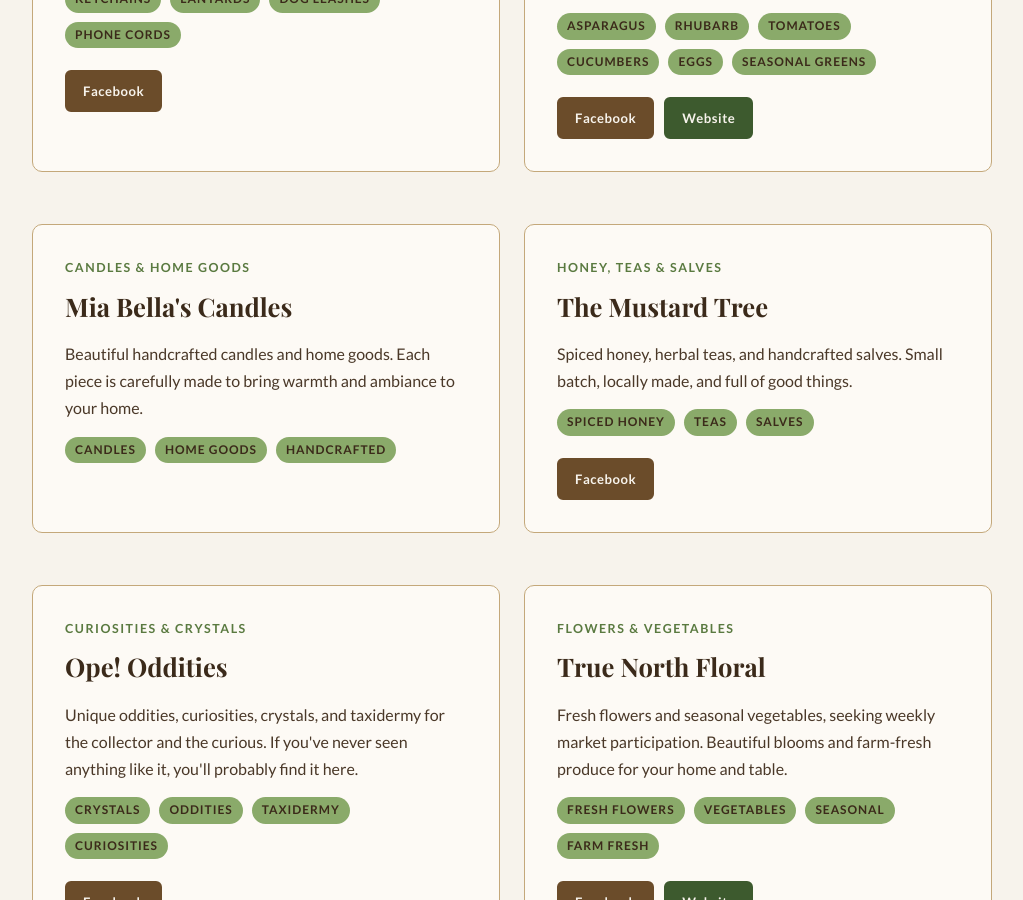
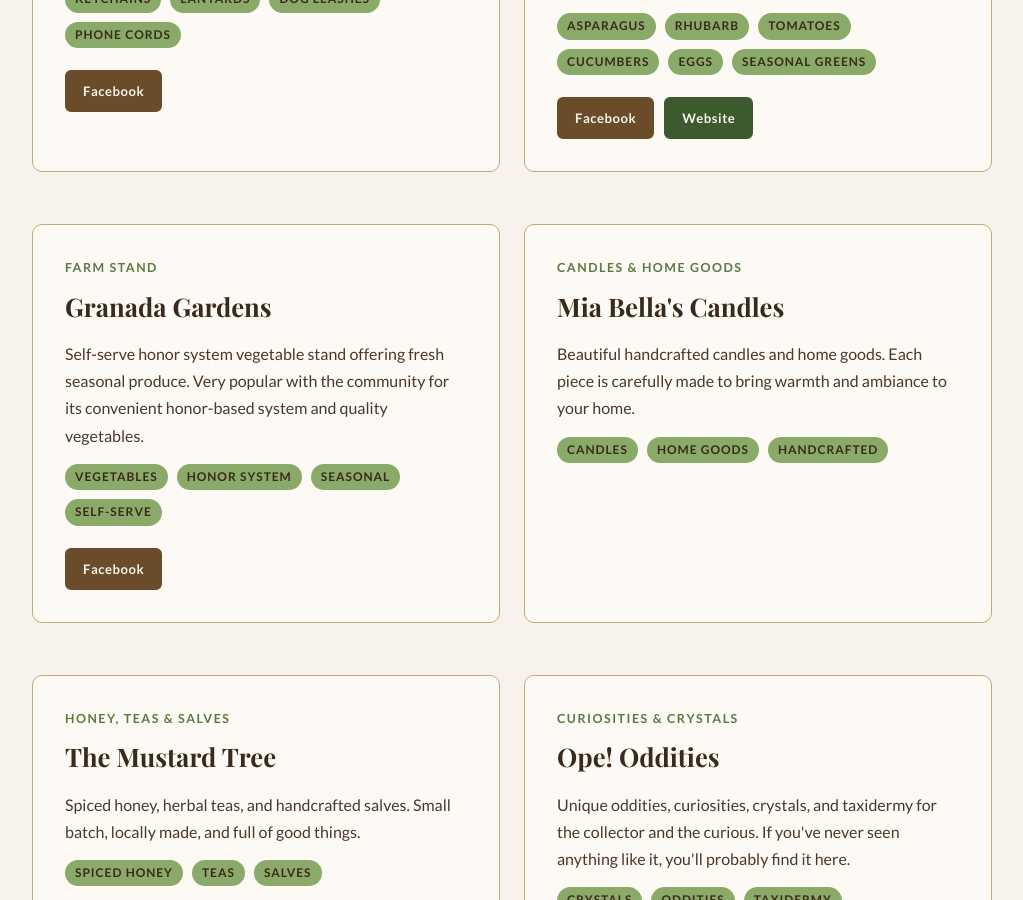
Before and after one commit to blueearthcommunitymarket/blueearthcommunitymarket.github.io, a Jekyll site: the page built from vendor-spotlight/index.html, in a window 1280 px wide and 900 px high, scrolled down 1512 px. Shown: the whole window, without its empty margins (128-1151 px from the left). Built offline with Jekyll 4.4.1, drawn with Linux system fonts in a browser that asks for light colours; some web fonts are replaced.

Commit message:
Add Granada Gardens to vendor spotlight page with Facebook link

```diff
--- a/vendor-spotlight/index.html
+++ b/vendor-spotlight/index.html
@@ -113,6 +113,22 @@ description: Meet the vendors of the Blue Earth Community Market. Browse what th
             </div>
         </div>
 
+        <!-- Granada Gardens -->
+        <div class="card">
+            <div class="section-label">Farm Stand</div>
+            <h2>Granada Gardens</h2>
+            <p>Self-serve honor system vegetable stand offering fresh seasonal produce. Very popular with the community for its convenient honor-based system and quality vegetables.</p>
+            <div class="pills" style="margin-top: 12px;">
+                <span class="tag">Vegetables</span>
+                <span class="tag">Honor System</span>
+                <span class="tag">Seasonal</span>
+                <span class="tag">Self-Serve</span>
+            </div>
+            <div style="margin-top: 16px; display: flex; gap: 10px; flex-wrap: wrap;">
+                <a href="https://www.facebook.com/share/18Pbt96KRY/?mibextid=wwXIfr" target="_blank" rel="noopener" class="btn btn-brown" style="font-size: 0.82rem; padding: 8px 16px;">Facebook</a>
+            </div>
+        </div>
+
         <!-- Mia Bella's Candles -->
         <div class="card">
             <div class="section-label">Candles &amp; Home Goods</div>
```
